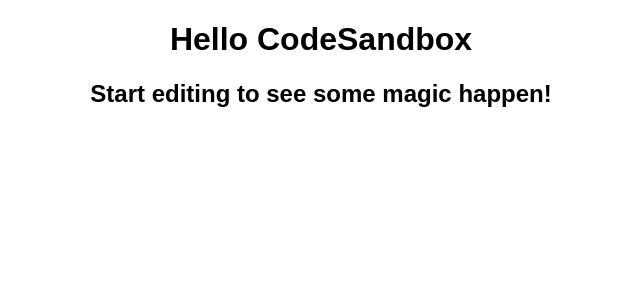
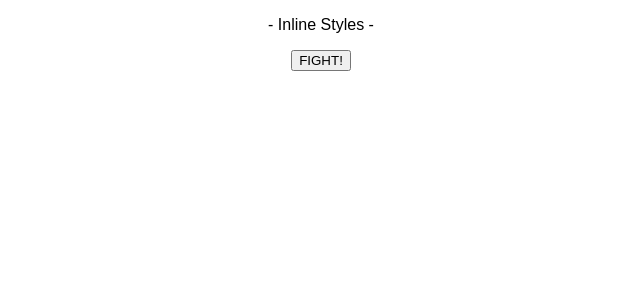
Before and after one commit to takayuki-s/react-practice4, a React (Create React App) app: page / in a window 1280 px wide. Shown: the top 300 px of the page, without its empty margins (319-959 px from the left). Built offline with nearby package versions, Linux system fonts and the light colour scheme.

Commit message:
first commit コンポーネント1つ作成済

```diff
--- a/src/App.js
+++ b/src/App.js
@@ -1,10 +1,10 @@
+import { InlineStyle } from "./components/InlineStyle";
 import "./styles.css";
 
 export default function App() {
   return (
     <div className="App">
-      <h1>Hello CodeSandbox</h1>
-      <h2>Start editing to see some magic happen!</h2>
+      <InlineStyle />
     </div>
   );
 }
--- /dev/null
+++ b/src/components/InlineStyle.jsx
@@ -0,0 +1,8 @@
+export const InlineStyle = () => {
+  return (
+    <div>
+      <p>- Inline Styles -</p>
+      <button>FIGHT!</button>
+    </div>
+  );
+};
```
